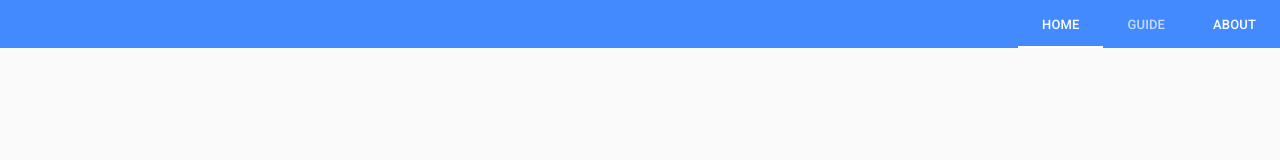
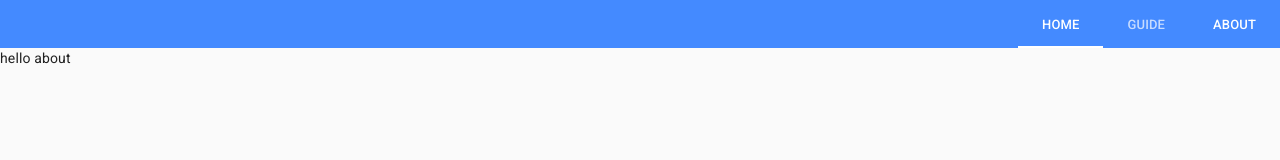
Before and after one commit to jnicolla/cost-coach, a Vue app in the folder client/: page /#/about in a window 1280 px wide. Shown: the top 160 px of the page. Built offline with nearby package versions, Linux system fonts and the light colour scheme.

Commit message:
here you guys go

```diff
--- a/client/src/components/About.vue
+++ b/client/src/components/About.vue
@@ -0,0 +1,11 @@
+<template>
+    <div>
+        hello about
+    </div>
+</template>
+
+<script>
+export default {
+    name: "About"
+}
+</script>
```
Also changed, not shown: client/src/components/Home.vue (line endings or trailing spaces).
